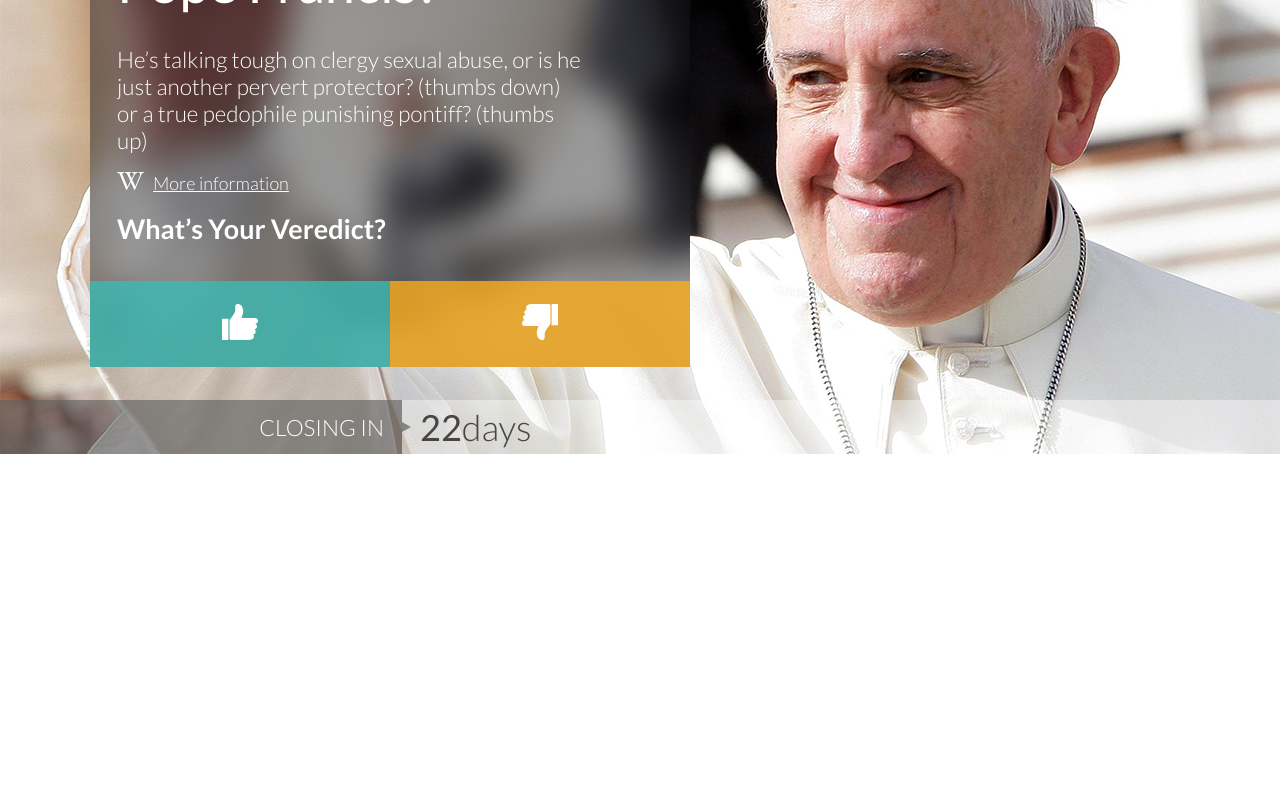
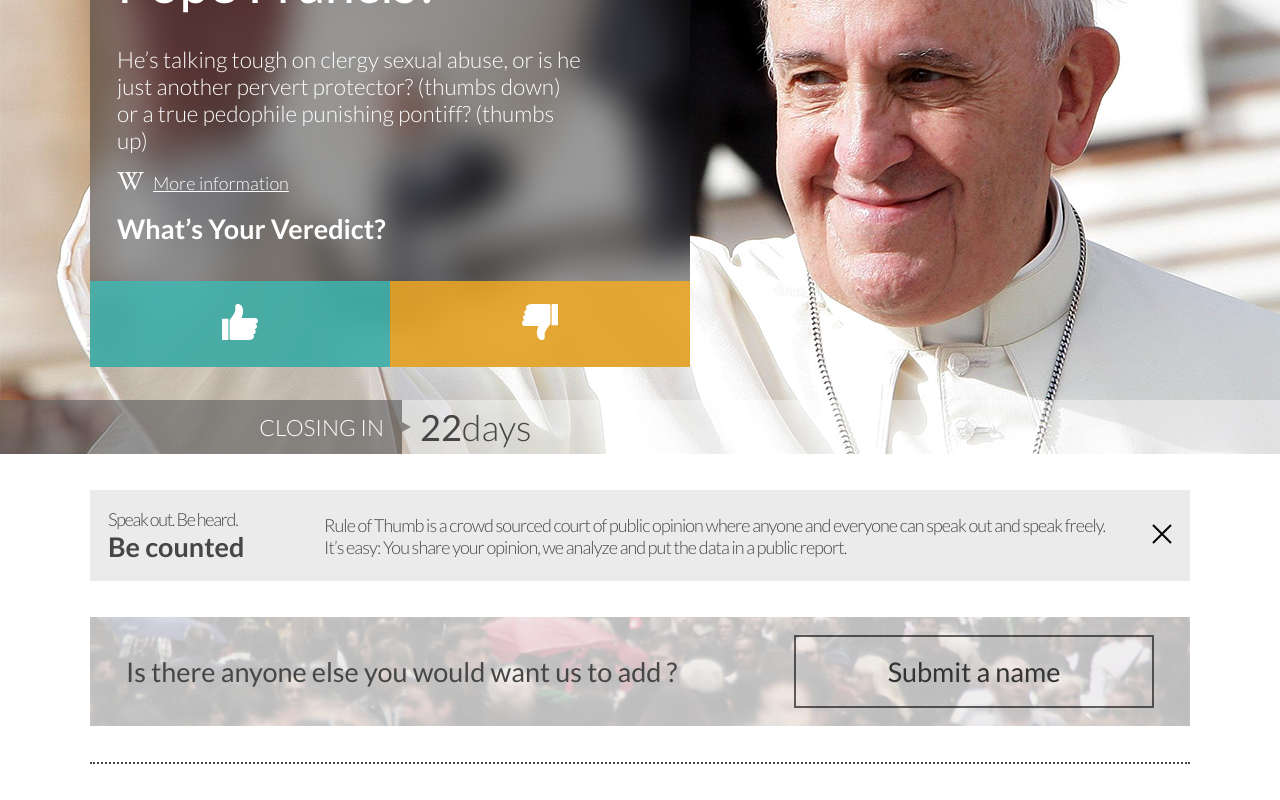
Before and after one commit to MateoBetancur/rule-of-thumb, a Next.js app: page / in a window 1280 px wide. Shown: the part 246-1046 px from the top of the page. Before the commit the page ends 800 px from the top, so only its background shows below. Built offline with nearby package versions, Linux system fonts and the light colour scheme.

Commit message:
Finished banners

```diff
--- /dev/null
+++ b/src/components/Banners/BannerBottom.tsx
@@ -0,0 +1,23 @@
+import React, { FC } from 'react'
+import styles from './Banners.module.scss'
+export const BannerBottom: FC = () => {
+    return (
+        <aside className={`banner ${styles["banner-bottom"]}`} role="doc-tip" aria-label="Submit a name" >
+            <img
+                srcSet="/img/bg-people.png 750w, /img/bg-people.@2x.png 1440w"
+                sizes="(min-width: 750px) 1440px, 100vw"
+                className={`banner__background ${styles["banner__background"]}`}
+                src="/img/bg-people.png"
+                alt=""
+                role="none" />
+            <div className={styles["banner__left"]} >
+                <h2 className={styles["banner__heading"]}> Is there anyone else you would want us to add ?</h2 >
+            </div>
+            <div className={styles["banner__right"]} >
+                <button className={styles["banner__cta"]}>
+                    Submit a name
+                </button>
+            </div>
+        </aside>
+    )
+}
--- /dev/null
+++ b/src/components/Banners/BannerTop.tsx
@@ -0,0 +1,24 @@
+import React, { FC } from 'react'
+import styles from './Banners.module.scss'
+export const BannerTop: FC = () => {
+    return (
+        <aside className={`banner ${styles["banner-top"]}`} role="doc-tip" aria-label="Speak Out">
+            <div className={styles["banner__left"]}>
+                <span className={styles["banner__hairline"]}>Speak out. Be heard.</span>
+                <span className={styles["banner__title"]}>Be counted</span>
+            </div>
+            <div className={styles["banner__right"]}>
+                <p className={styles["banner__text"]}>
+                    Rule of Thumb is a crowd sourced court of public opinion where anyone and everyone can speak out and speak freely. It’s easy: You share your opinion, we analyze and put the data in a public report.
+                </p>
+            </div >
+            <button className={`icon-button ${styles["icon-button"]}`} aria-label="close" >
+                <svg width="20" height="20" xmlns="http://www.w3.org/2000/svg">
+                    <g stroke="#000" strokeWidth="2" fill="none" fillRule="evenodd">
+                        <path d="M1 19L19 1M1 1l18 18" />
+                    </g>
+                </svg>
+            </button>
+        </aside>
+    )
+}
--- /dev/null
+++ b/src/components/Banners/Banners.module.scss
@@ -0,0 +1,132 @@
+@import "/src/styles/sizes.module.scss";
+@import "/src/styles/variables.module.scss";
+
+.banner-top .banner__left {
+    flex-basis: 40%;
+    padding-right: 1rem;
+}
+
+.banner-top .banner__left > .banner__hairline {
+    color: $color-dark-gray;
+    font-size: 1.25rem;
+    font-weight: 300;
+    letter-spacing: -0.07rem;
+}
+
+.banner-top .banner__left > .banner__title {
+    display: block;
+    color: $color-dark-gray;
+    font-size: 2rem;
+    font-weight: 700;
+    letter-spacing: -0.05rem;
+}
+
+.banner-top .banner__right {
+    flex-basis: 60%;
+}
+
+.banner-top .banner__text {
+    margin: 0;
+    color: $color-dark-gray;
+    font-size: 1.25rem;
+    font-weight: 300;
+    letter-spacing: -0.05rem;
+}
+
+.banner-bottom {
+    flex-direction: column;
+    padding: 1rem 3rem;
+    margin-top: 2rem;
+}
+
+.banner-bottom .banner__heading {
+    position: relative;
+    margin: 0 0 1rem;
+    color: $color-dark-gray;
+    font-size: 2rem;
+    font-weight: 400;
+    text-align: center;
+}
+
+.banner-bottom .banner__right {
+    width: 100%;
+}
+
+.banner-bottom .banner__cta {
+    position: relative;
+    display: block;
+    width: 100%;
+    padding: 1rem 0;
+    border: 2px solid $color-darker-background;
+    background: transparent;
+    color: $color-darker-gray;
+    font-size: 1.5rem;
+}
+
+.banner-top .icon-button {
+    display: none;
+}
+
+@media all and (min-width: $mobile) {
+    .banner-top .banner__left {
+        flex-basis: 30%;
+    }
+
+    .banner-top .banner__right {
+        flex-basis: 70%;
+    }
+}
+
+@media all and (min-width: $tablet) {
+    .banner-top .banner__left {
+        flex-basis: 20%;
+    }
+
+    .banner-top .banner__right {
+        flex-basis: 80%;
+    }
+
+    .banner-bottom {
+        flex-direction: row;
+        justify-content: space-between;
+        padding: 1rem 2rem;
+    }
+
+    .banner-bottom .banner__background {
+        top: -230%;
+    }
+
+    .banner-bottom .banner__right {
+        width: auto;
+    }
+
+    .banner-bottom .banner__heading {
+        margin-bottom: 0;
+        font-size: 1.5rem;
+    }
+
+    .banner-bottom .banner__cta {
+        width: 16rem;
+    }
+}
+
+@media all and (min-width: $desktop) {
+    .banner-top .banner__text,
+    .banner-top .banner__left > .banner__hairline {
+        font-size: 1rem;
+    }
+
+    .banner-top .banner__left > .banner__title {
+        font-size: 1.5rem;
+        letter-spacing: 0;
+    }
+
+    .banner-top .icon-button {
+        display: block;
+        margin-left: 2rem;
+    }
+
+    .banner-bottom .banner__cta {
+        width: 20rem;
+    }
+}
--- a/src/pages/index.tsx
+++ b/src/pages/index.tsx
@@ -2,6 +2,8 @@ import type { NextPage } from 'next'
 import Head from 'next/head'
 import { NavBar } from '../components/NavBar/NavBar';
 import { Header } from '../components/Header/Header';
+import { BannerTop } from '../components/Banners/BannerTop';
+import { BannerBottom } from '../components/Banners/BannerBottom';
 
 const Home: NextPage = () => {
   return (
@@ -13,6 +15,11 @@ const Home: NextPage = () => {
       </Head>
       <NavBar />
       <Header />
+      <div className="max-centered">
+        <BannerTop />
+        <BannerBottom />
+        <hr role="separator" />
+      </div>
     </div>
   )
 }
--- a/src/styles/globals.scss
+++ b/src/styles/globals.scss
@@ -78,9 +78,6 @@ hr[role="separator"] {
 }
 
 
-
-
-
 .banner {
   position: relative;
   display: flex;
@@ -102,67 +99,8 @@ hr[role="separator"] {
   pointer-events: none;
 }
 
-.banner-top .banner__left {
-  flex-basis: 40%;
-  padding-right: 1rem;
-}
 
-.banner-top .banner__left > .banner__hairline {
-  color: var(--color-dark-gray);
-  font-size: 1.25rem;
-  font-weight: 300;
-  letter-spacing: -0.07rem;
-}
 
-.banner-top .banner__left > .banner__title {
-  display: block;
-  color: var(--color-dark-gray);
-  font-size: 2rem;
-  font-weight: 700;
-  letter-spacing: -0.05rem;
-}
-
-.banner-top .banner__right {
-  flex-basis: 60%;
-}
-
-.banner-top .banner__text {
-  margin: 0;
-  color: var(--color-dark-gray);
-  font-size: 1.25rem;
-  font-weight: 300;
-  letter-spacing: -0.05rem;
-}
-
-.banner-bottom {
-  flex-direction: column;
-  padding: 1rem 3rem;
-  margin-top: 2rem;
-}
-
-.banner-bottom .banner__heading {
-  position: relative;
-  margin: 0 0 1rem;
-  color: var(--color-dark-gray);
-  font-size: 2rem;
-  font-weight: 400;
-  text-align: center;
-}
-
-.banner-bottom .banner__right {
-  width: 100%;
-}
-
-.banner-bottom .banner__cta {
-  position: relative;
-  display: block;
-  width: 100%;
-  padding: 1rem 0;
-  border: 2px solid var(--color-darker-background);
-  background: transparent;
-  color: var(--color-darker-gray);
-  font-size: 1.5rem;
-}
 
 main[role="main"] {
   padding: 0 1rem;
@@ -220,23 +158,12 @@ main h2 {
 
 
 
-.banner-top .icon-button {
-  display: none;
-}
+
 
 .max-centered {
   display: contents;
 }
 
-@media all and (min-width: 500px) {
-  .banner-top .banner__left {
-    flex-basis: 30%;
-  }
-
-  .banner-top .banner__right {
-    flex-basis: 70%;
-  }
-}
 
 @media all and (min-width: 768px) {
   html,
@@ -245,36 +172,7 @@ main h2 {
   }
 
 
-  .banner-top .banner__left {
-    flex-basis: 20%;
-  }
 
-  .banner-top .banner__right {
-    flex-basis: 80%;
-  }
-
-  .banner-bottom {
-    flex-direction: row;
-    justify-content: space-between;
-    padding: 1rem 2rem;
-  }
-
-  .banner-bottom .banner__background {
-    top: -230%;
-  }
-
-  .banner-bottom .banner__right {
-    width: auto;
-  }
-
-  .banner-bottom .banner__heading {
-    margin-bottom: 0;
-    font-size: 1.5rem;
-  }
-
-  .banner-bottom .banner__cta {
-    width: 16rem;
-  }
 
   .footer {
     align-items: flex-start;
@@ -335,24 +233,7 @@ main h2 {
 
 
 
-  .banner-top .banner__text,
-  .banner-top .banner__left > .banner__hairline {
-    font-size: 1rem;
-  }
 
-  .banner-top .banner__left > .banner__title {
-    font-size: 1.5rem;
-    letter-spacing: 0;
-  }
-
-  .banner-top .icon-button {
-    display: block;
-    margin-left: 2rem;
-  }
-
-  .banner-bottom .banner__cta {
-    width: 20rem;
-  }
 
   main h2 {
     font-size: 2.5rem;
```
